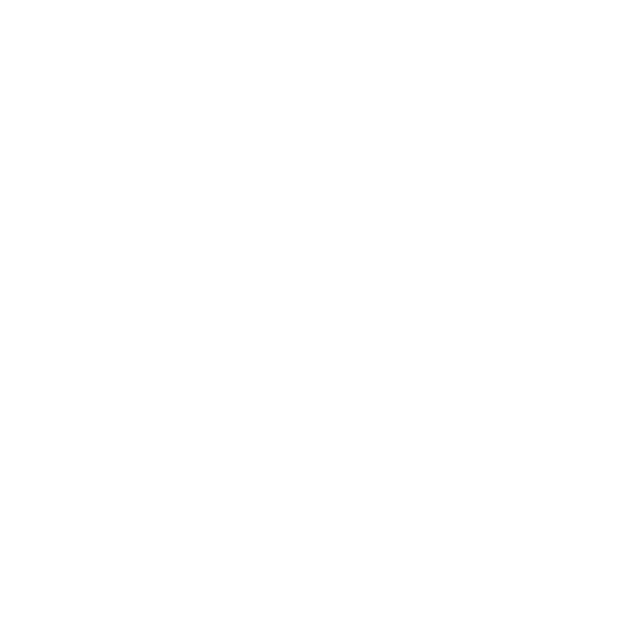
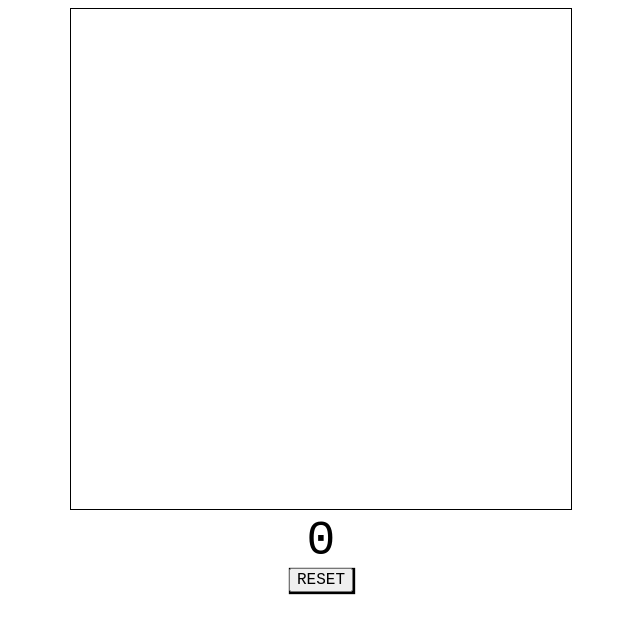
Before and after one commit to yarkhan706/snake-game, a plain HTML site: page index.html in a window 1280 px wide. Shown: the whole page, without its empty margins (319-959 px from the left). Drawn offline with Linux system fonts and the light colour scheme.

Commit message:
UPDATE HTML AND CSS

```diff
--- a/index.html
+++ b/index.html
@@ -8,6 +8,11 @@
 </head>
 <body>
 
+    <div id="gamecontainer">
+        <canvas id="gameboard" width="500px" height="500px"></canvas>
+        <div id="score">0</div>
+        <button id="reset">RESET</button>
+    </div>
 
     <script src="./index.js"></script>
 </body>
--- a/style.css
+++ b/style.css
@@ -0,0 +1,18 @@
+#gameboard{
+ border: 1px solid black;
+}
+
+#gamecontainer{
+    text-align: center;
+}
+
+#score{
+    font-size: 3rem;
+    font-family: 'Courier New', Courier, monospace;
+}
+
+#reset{
+    font-family: 'Courier New', Courier, monospace;
+    font-size: 1rem;
+    box-shadow: 1px 1px 1px 1px black;
+}
```
